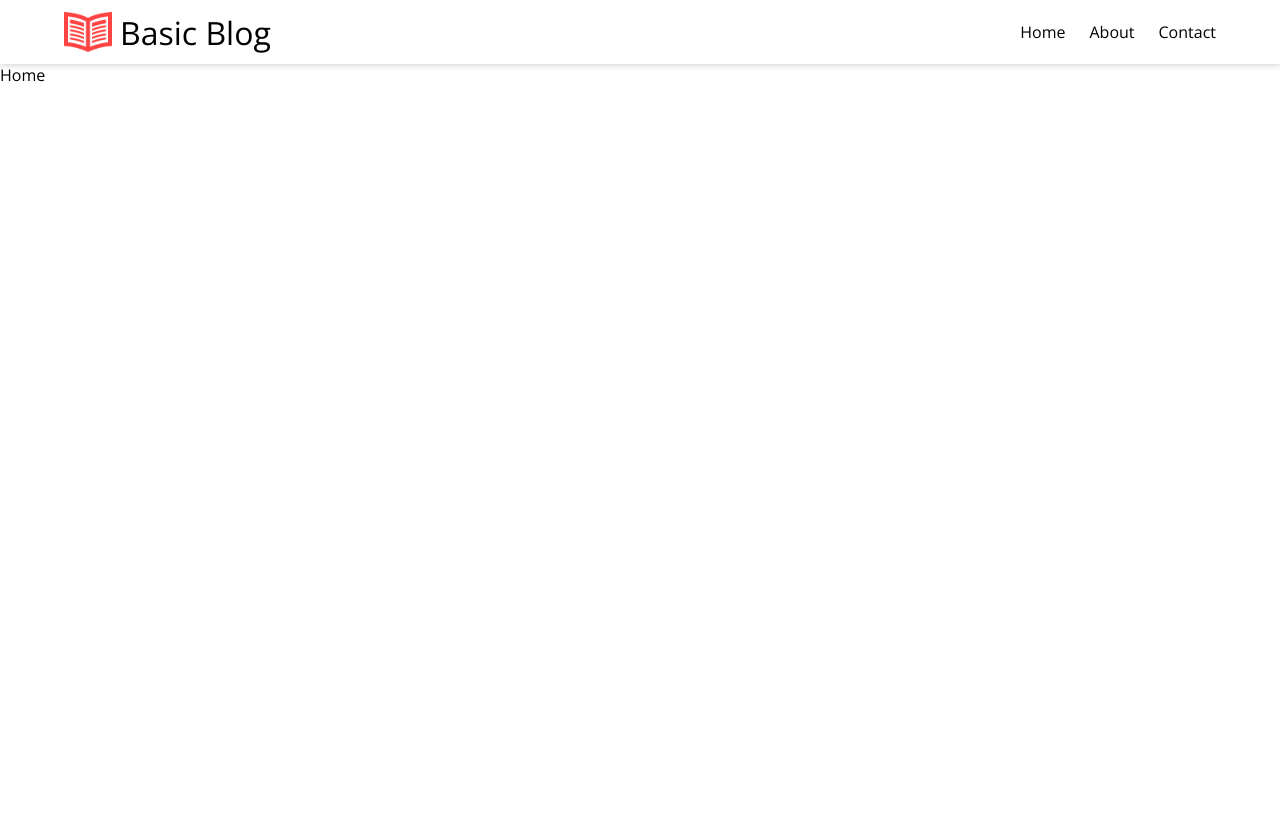
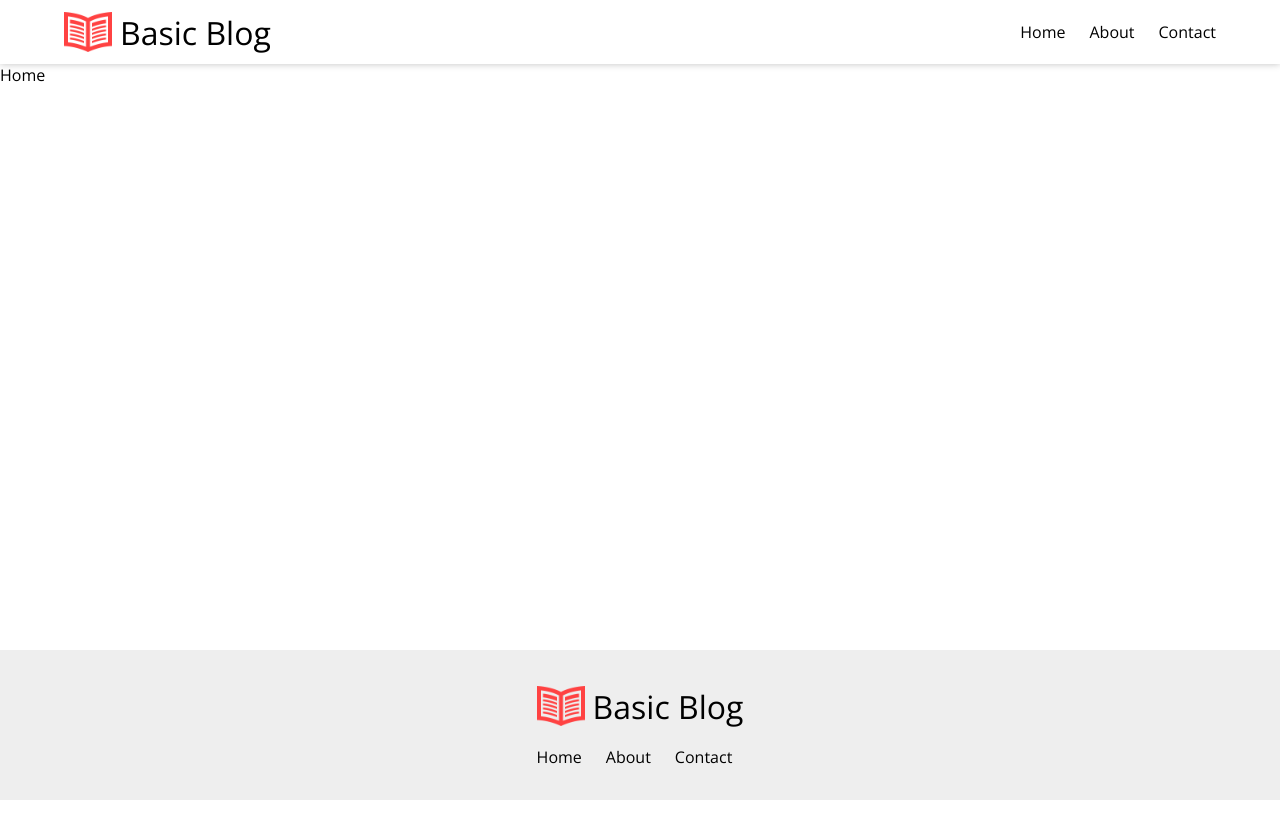
Before and after one commit to nicholas-newman1/basic-blog, a React (Create React App) app: page / in a window 1280 px wide. Shown: the top 838 px of the page. After the commit the page ends 800 px from the top, so only its background shows below. Built offline with nearby package versions, Linux system fonts and the light colour scheme.

Commit message:
created footer

```diff
--- a/src/App.tsx
+++ b/src/App.tsx
@@ -1,4 +1,5 @@
 import { BrowserRouter as Router, Route, Switch } from 'react-router-dom';
+import Footer from './components/Footer/Footer';
 import Header from './components/Header/Header';
 import Home from './pages/Home';
 
@@ -11,6 +12,7 @@ function App() {
           <Route exact path='/' component={Home} />
         </Switch>
       </main>
+      <Footer />
     </Router>
   );
 }
--- /dev/null
+++ b/src/components/Footer/Footer.tsx
@@ -0,0 +1,14 @@
+import Logo from '../Logo/Logo';
+import Nav from '../Nav/Nav';
+import './footer.css';
+
+const Footer = () => {
+  return (
+    <footer className='footer'>
+      <Logo />
+      <Nav />
+    </footer>
+  );
+};
+
+export default Footer;
--- /dev/null
+++ b/src/components/Footer/footer.css
@@ -0,0 +1,7 @@
+.footer {
+  background: #eee;
+  display: grid;
+  justify-content: center;
+  gap: 1rem;
+  padding: 2rem;
+}
--- a/src/index.css
+++ b/src/index.css
@@ -9,9 +9,17 @@
   font-family: 'Open Sans', sans-serif;
 }
 
+#root {
+  /* push footer to bottom on pages where content does not reach the bottom of
+  the viewport */
+  display: flex;
+  flex-direction: column;
+  justify-content: space-between;
+  min-height: 100vh;
+}
+
 main {
   margin-top: 4rem; /* header height */
-  height: 200vh;
 }
 
 .container {
```
Also changed, not shown: 1 other file (tests, documents, lock files or other folders).
